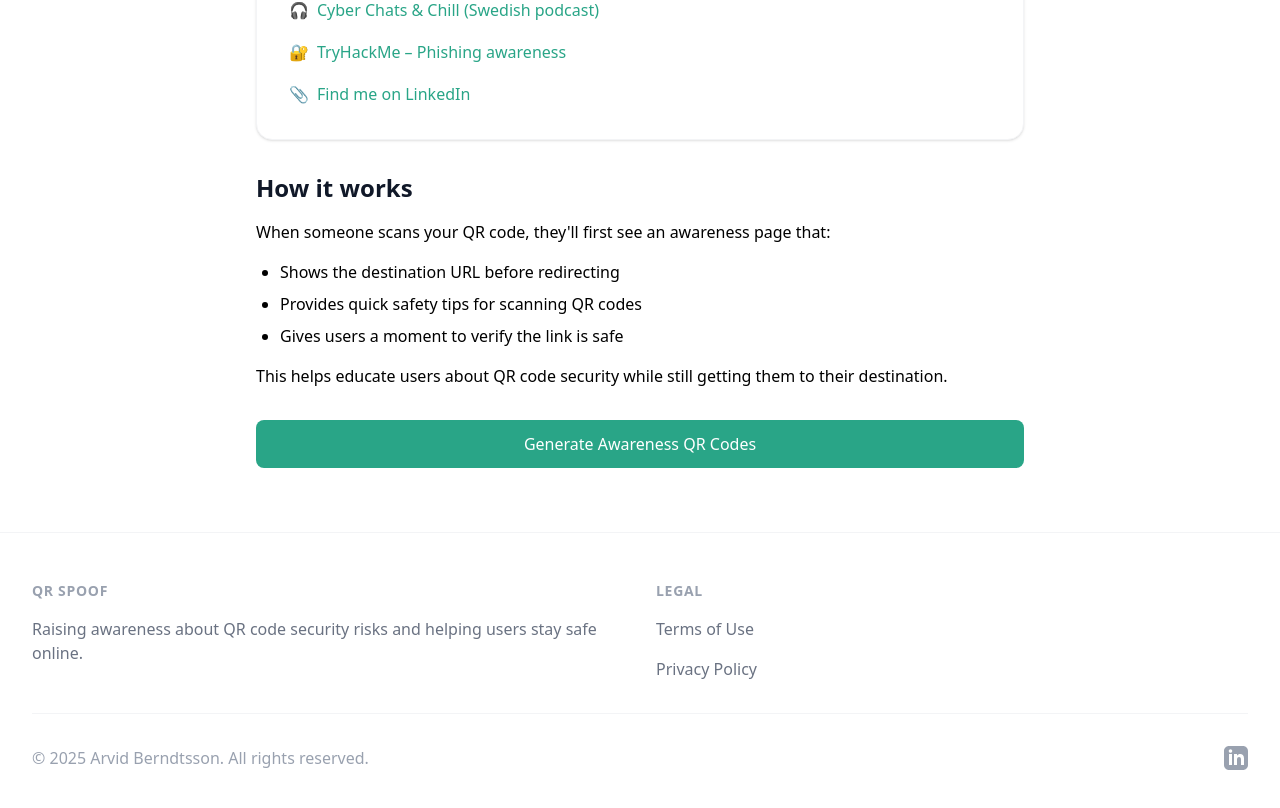
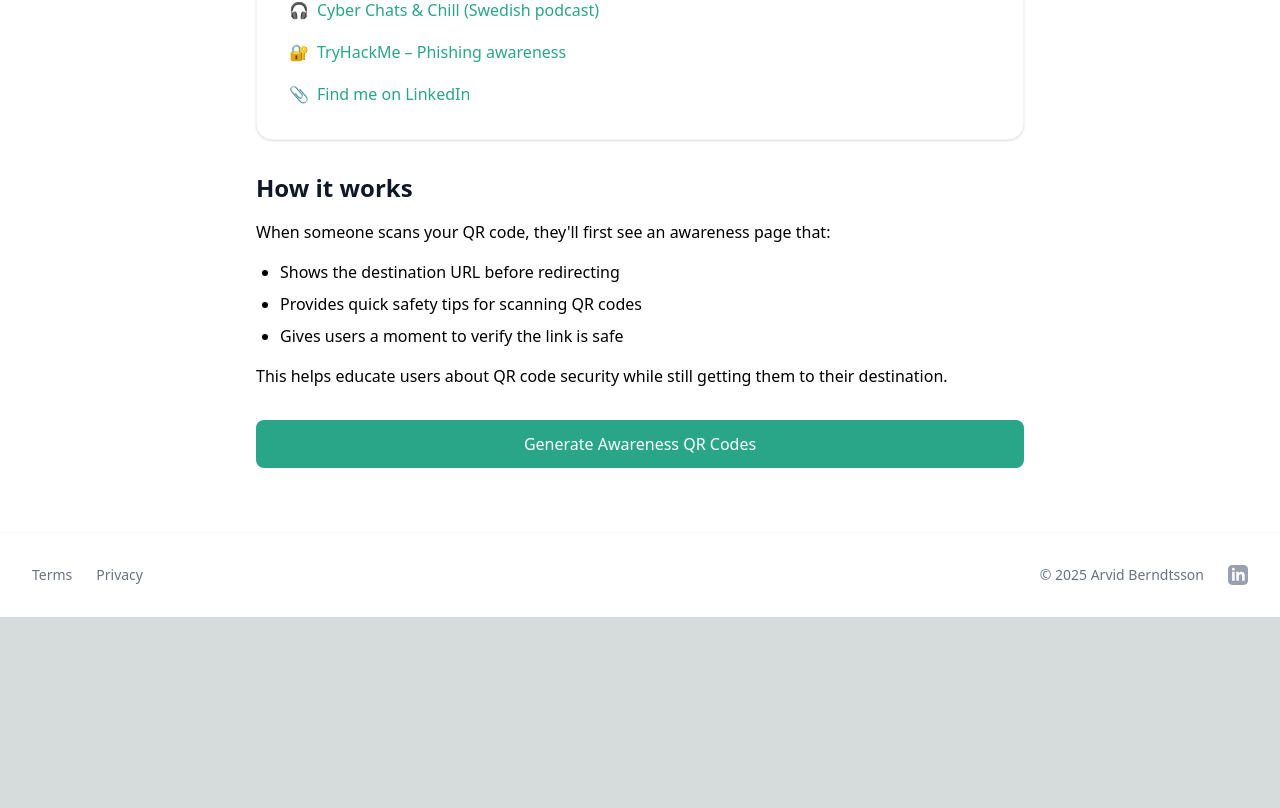
Before and after one commit to arvid-berndtsson/qr-spoof, a Next.js app: page /about in a window 1280 px wide. Shown: the part 2007-2815 px from the top of the page. After the commit the page ends 2624 px from the top, so only its background shows below. Built offline with nearby package versions, Linux system fonts and the light colour scheme.

Commit message:
fix: clean footer

```diff
--- a/src/components/footer.tsx
+++ b/src/components/footer.tsx
@@ -3,44 +3,24 @@ import Link from "next/link";
 export default function Footer() {
   return (
     <footer className="bg-white border-t border-gray-100">
-      <div className="max-w-7xl mx-auto py-12 px-4 sm:px-6 lg:px-8">
-        <div className="grid grid-cols-1 md:grid-cols-2 gap-8">
-          <div>
-            <h3 className="text-sm font-semibold text-gray-400 tracking-wider uppercase">
-              QR Spoof
-            </h3>
-            <p className="mt-4 text-base text-gray-500">
-              Raising awareness about QR code security risks and helping users
-              stay safe online.
-            </p>
-          </div>
-          <div>
-            <h3 className="text-sm font-semibold text-gray-400 tracking-wider uppercase">
-              Legal
-            </h3>
-            <ul className="mt-4 space-y-4">
-              <li>
+      <div className="max-w-7xl mx-auto py-8 px-4 sm:px-6 lg:px-8">
+        <div className="flex flex-col md:flex-row justify-between items-center space-y-4 md:space-y-0">
+          <div className="flex items-center space-x-6">
             <Link
               href="/terms"
-                  className="text-base text-gray-500 hover:text-[#29a587]"
+              className="text-sm text-gray-500 hover:text-[#29a587]"
             >
-                  Terms of Use
+              Terms
             </Link>
-              </li>
-              <li>
             <Link
               href="/privacy"
-                  className="text-base text-gray-500 hover:text-[#29a587]"
+              className="text-sm text-gray-500 hover:text-[#29a587]"
             >
-                  Privacy Policy
+              Privacy
             </Link>
-              </li>
-            </ul>
           </div>
-        </div>
-        <div className="mt-8 border-t border-gray-100 pt-8">
-          <div className="flex flex-col md:flex-row justify-between items-center space-y-4 md:space-y-0">
-            <p className="text-base text-gray-400">
+          <div className="flex items-center space-x-6">
+            <p className="text-sm text-gray-500">
               © {new Date().getFullYear()}{" "}
               <a
                 href="https://arvid.tech"
@@ -50,7 +30,6 @@ export default function Footer() {
               >
                 Arvid Berndtsson
               </a>
-              . All rights reserved.
             </p>
             <a
               href="https://www.linkedin.com/in/arvid-berndtsson/?locale=en_US"
@@ -58,10 +37,12 @@ export default function Footer() {
               rel="noopener noreferrer"
               className="text-gray-400 hover:text-[#29a587]"
             >
-              <span className="sr-only">
-                Connect with Arvid Berndtsson on LinkedIn
-              </span>
-              <svg className="h-6 w-6" fill="currentColor" viewBox="0 0 24 24">
+              <span className="sr-only">LinkedIn</span>
+              <svg
+                className="h-5 w-5"
+                fill="currentColor"
+                viewBox="0 0 24 24"
+              >
                 <path d="M19 0h-14c-2.761 0-5 2.239-5 5v14c0 2.761 2.239 5 5 5h14c2.762 0 5-2.239 5-5v-14c0-2.761-2.238-5-5-5zm-11 19h-3v-11h3v11zm-1.5-12.268c-.966 0-1.75-.79-1.75-1.764s.784-1.764 1.75-1.764 1.75.79 1.75 1.764-.783 1.764-1.75 1.764zm13.5 12.268h-3v-5.604c0-3.368-4-3.113-4 0v5.604h-3v-11h3v1.765c1.396-2.586 7-2.777 7 2.476v6.759z" />
               </svg>
             </a>
```
Lines whose indentation alone changed are shown as unchanged.
